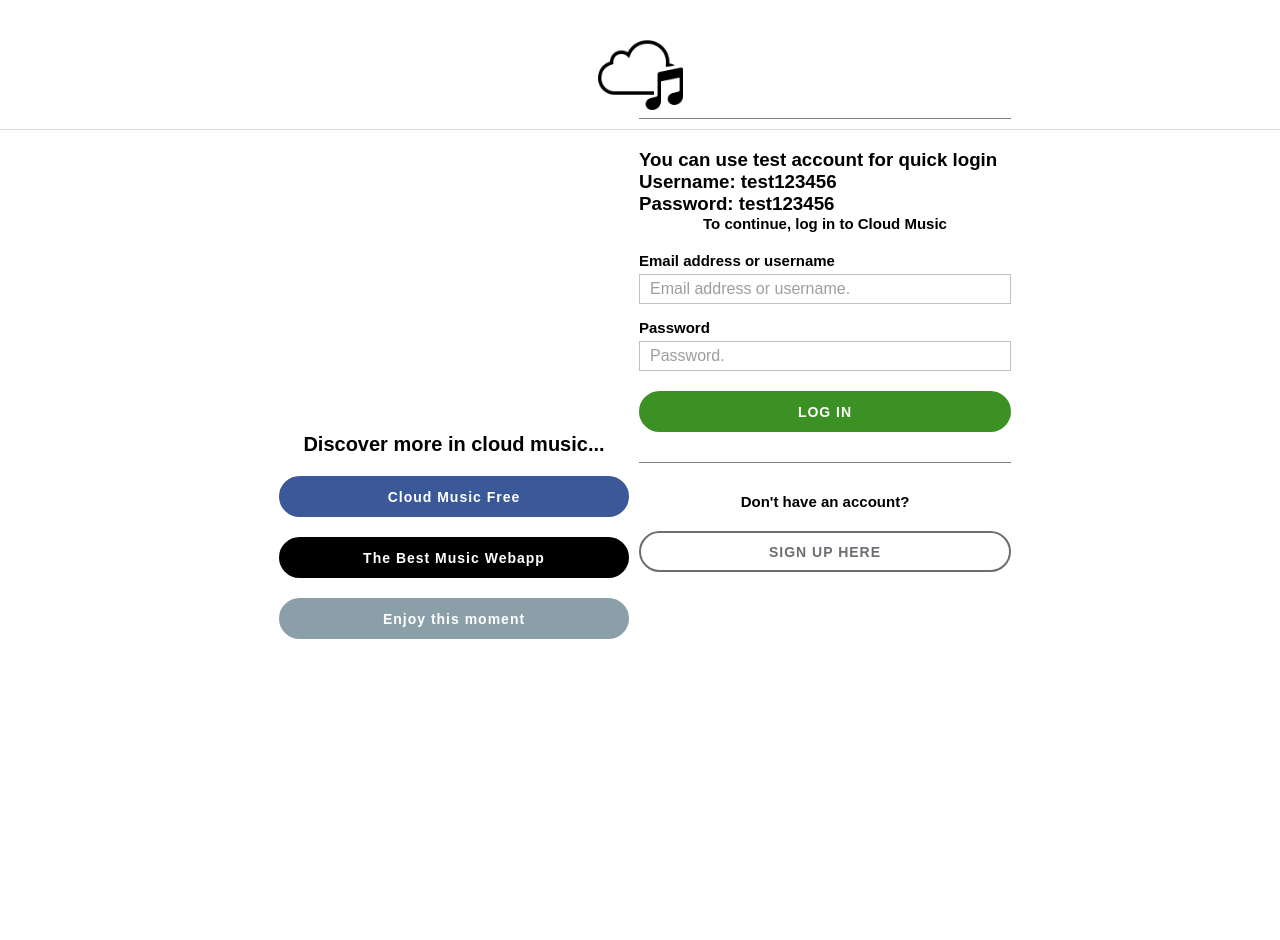
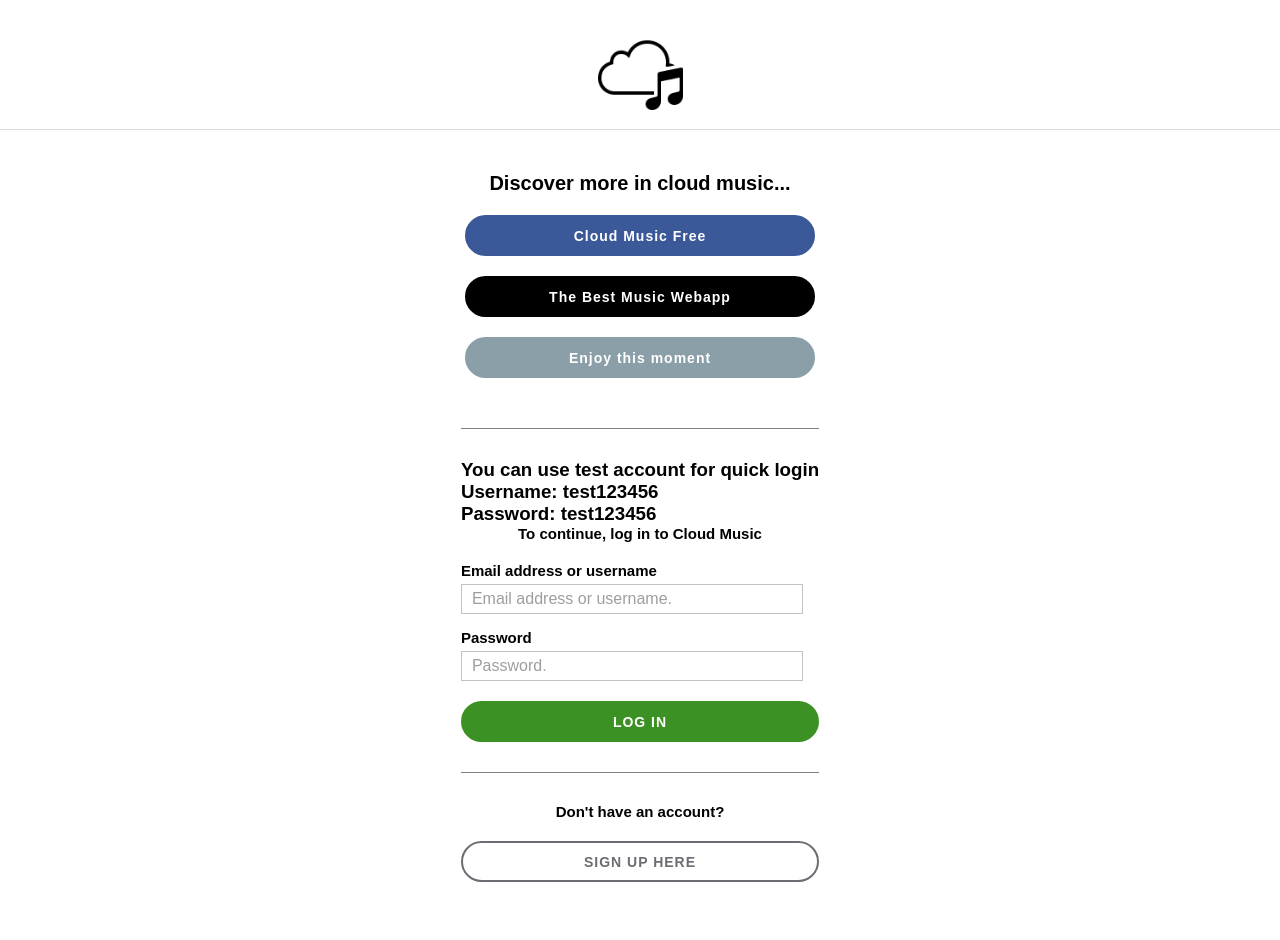
Before and after one commit to glenncai/CloudMusic-Webapp, a PHP site: page /register.php in a window 1280 px wide. After the commit the page ends 902 px from the top, so only its background shows below. Run offline with PHP 8.4, Linux system fonts and the light colour scheme.

Commit message:
Update register.css

```diff
--- a/assets/css/register.css
+++ b/assets/css/register.css
@@ -28,15 +28,9 @@
 
 .inputContainer {
     display: flex;
-    justify-content: center;
+    justify-content: space-around;
     align-items: center;
-    min-height: 100vh;
-    margin-top: -20px;
-}
-
-.inputContainer #loginForm {
-    position: relative;
-    top: -200px;
+    flex-direction: column;
 }
 
 .inputContainer h2 {
@@ -53,7 +47,7 @@
 
 .inputContainer input {
     display: block;
-    width: 350px;
+    width: 320px;
     position: relative;
     font-size: 16px;
     padding: 5px 10px;
@@ -64,6 +58,7 @@
     -o-transition: all 0.30s ease-in-out;
     outline: none;
     border: 1px solid #c3c1c1;
+    max-width: 90%;
 }
 
 .inputContainer input:focus {
@@ -177,6 +172,7 @@
 #heading {
     text-align: center;
     font-size: 20px;
+    font-weight: bold;
 }
 
 .buttonList {
```
